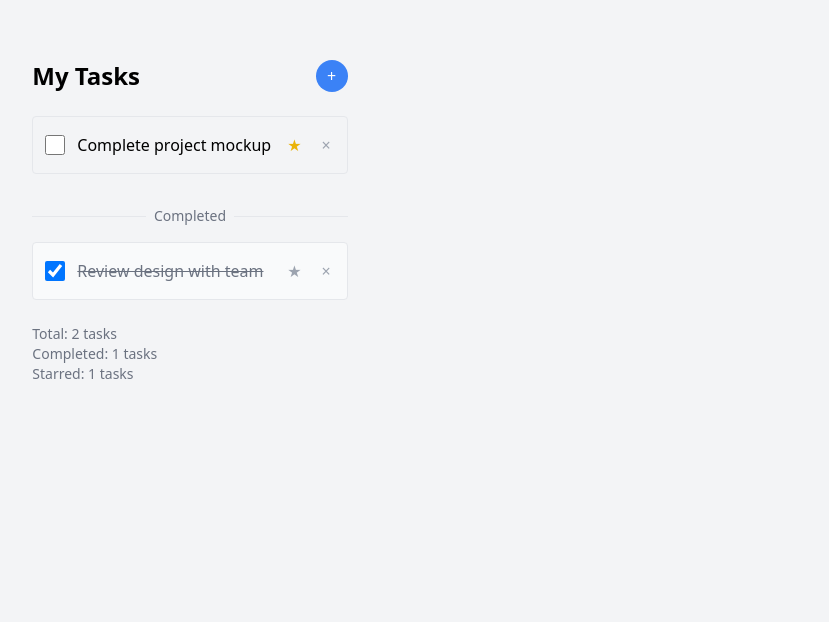
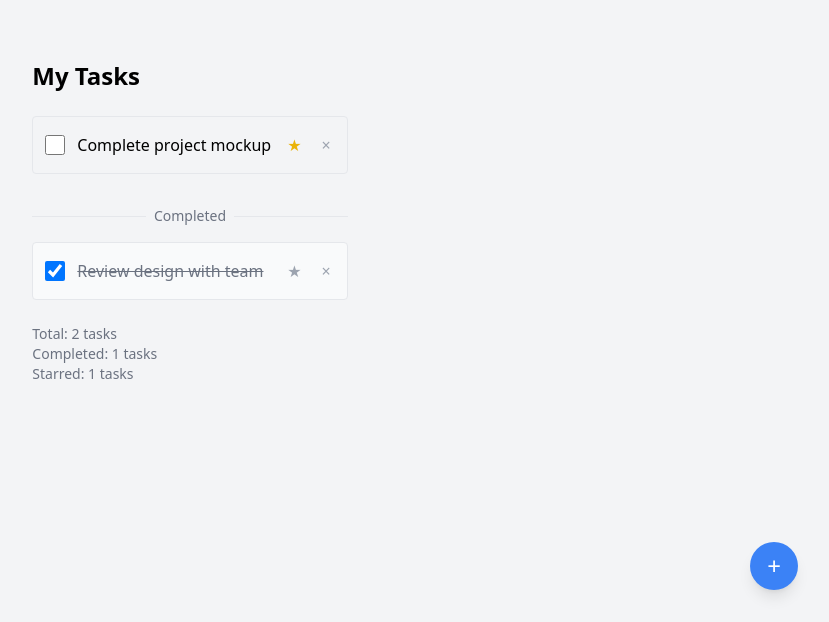
Before and after one commit to jplante01/task_manager, a React (Vite) app: page / in a window 1280 px wide. Shown: the part 178-800 px from the top of the page, without its empty margins (450-1279 px from the left). Built offline with nearby package versions, Linux system fonts and the light colour scheme.

Commit message:
Make button sticky

```diff
--- a/src/pages/TaskManager.tsx
+++ b/src/pages/TaskManager.tsx
@@ -75,13 +75,15 @@ export const TaskList = () => {
     <div className='max-w-2xl mx-auto p-4'>
       <div className='flex justify-between items-center mb-6'>
         <h1 className='text-2xl font-bold'>My Tasks</h1>
-        <button
-          onClick={() => setIsFormVisible(!isFormVisible)}
-          className='rounded-full w-8 h-8 flex items-center justify-center bg-blue-500 text-white hover:bg-blue-600 transition-colors'
-        >
-          {isFormVisible ? '×' : '+'}
-        </button>
       </div>
+
+      {/* Move button outside main content and make it sticky */}
+      <button
+        onClick={() => setIsFormVisible(!isFormVisible)}
+        className='fixed bottom-8 right-8 rounded-full w-12 h-12 flex items-center justify-center bg-blue-500 text-white hover:bg-blue-600 transition-colors shadow-lg text-2xl'
+      >
+        {isFormVisible ? '×' : '+'}
+      </button>
 
       {/* Add Task Form */}
       {isFormVisible && (
```
